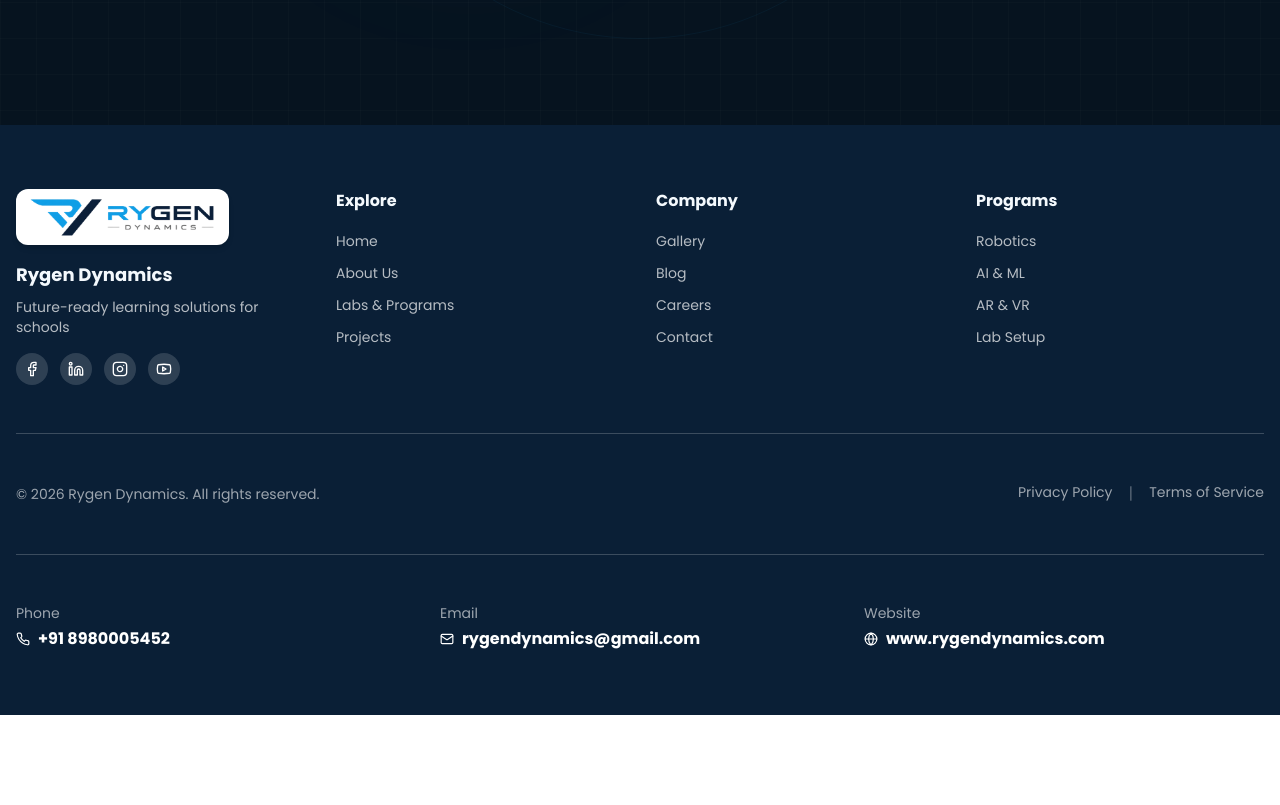
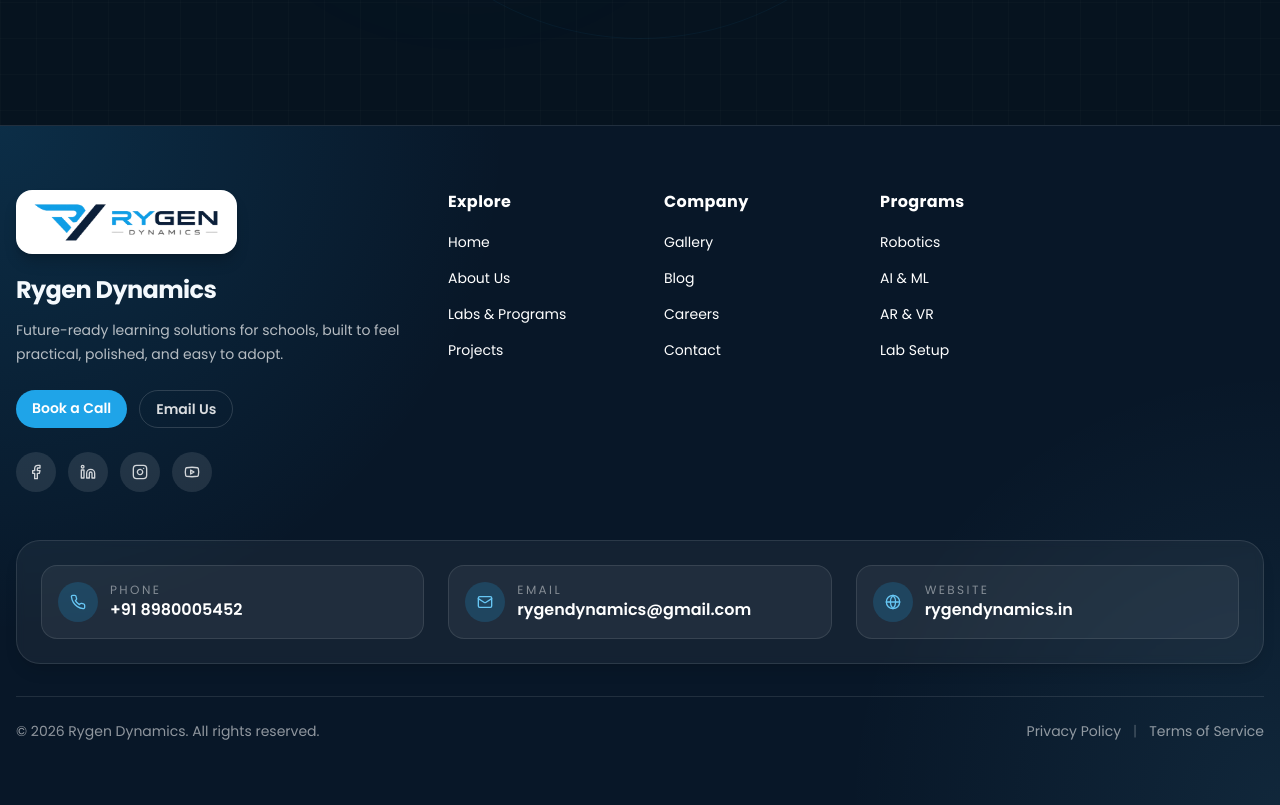
Before and after one commit to rygendynamics/RygenDynamics, a React (Vite) app: page /blog in a window 1280 px wide. Shown: the part 2660-3465 px from the top of the page. Before the commit the page ends 3375 px from the top, so only its background shows below. Built offline with nearby package versions, Linux system fonts and the light colour scheme.

Commit message:
Polish footer and STEM heading

```diff
--- a/src/components/Footer.tsx
+++ b/src/components/Footer.tsx
@@ -5,40 +5,47 @@ import logo from '../../Logo.png';
 
 export default function Footer() {
   return (
-    <footer className="bg-stem-navy text-white py-12 md:py-16">
-      <div className="max-w-7xl mx-auto px-4">
-        {/* Top Section */}
-        <div className="grid grid-cols-1 md:grid-cols-4 gap-8 mb-12 pb-12 border-b border-white/20">
-          {/* Company Info */}
+    <footer className="relative overflow-hidden border-t border-white/10 bg-[#081728] text-white">
+      <div className="absolute inset-0 bg-[radial-gradient(circle_at_top_left,rgba(31,164,232,0.16),transparent_35%),radial-gradient(circle_at_bottom_right,rgba(103,199,244,0.09),transparent_30%)]" />
+      <div className="relative max-w-7xl mx-auto px-4 py-14 md:py-16">
+        <div className="grid grid-cols-1 gap-12 lg:grid-cols-12">
           <motion.div
             initial={{ opacity: 0, y: 20 }}
             whileInView={{ opacity: 1, y: 0 }}
             viewport={{ once: true }}
+            className="lg:col-span-4"
           >
-            <div className="inline-flex items-center rounded-xl bg-white px-3 py-2 mb-4 shadow-md">
+            <div className="inline-flex items-center rounded-2xl bg-white px-4 py-3 shadow-lg shadow-black/20">
               <img src={logo} alt="Rygen Dynamics" className="h-10 w-auto object-contain" />
             </div>
-            <h3 className="font-bold text-lg mb-2">Rygen Dynamics</h3>
-            <p className="text-white/70 text-sm mb-4">
-              Future-ready learning solutions for schools
+            <h3 className="mt-5 text-2xl font-bold tracking-tight">Rygen Dynamics</h3>
+            <p className="mt-3 max-w-sm text-sm leading-6 text-white/70">
+              Future-ready learning solutions for schools, built to feel practical, polished, and easy to adopt.
             </p>
-            <div className="flex gap-3">
-              <a aria-label="Facebook" href="#" className="w-8 h-8 rounded-full bg-white/15 hover:bg-stem-blue transition-colors flex items-center justify-center">
+            <div className="mt-6 flex flex-wrap gap-3">
+              <Link to="/contact" className="rounded-full bg-stem-blue px-4 py-2 text-sm font-semibold text-white transition-colors hover:bg-stem-light-blue">
+                Book a Call
+              </Link>
+              <a href="mailto:rygendynamics@gmail.com" className="rounded-full border border-white/15 px-4 py-2 text-sm font-semibold text-white/85 transition-colors hover:border-white/30 hover:bg-white/5">
+                Email Us
+              </a>
+            </div>
+            <div className="mt-6 flex gap-3">
+              <a aria-label="Facebook" href="#" className="flex h-10 w-10 items-center justify-center rounded-full bg-white/10 text-white/80 transition-colors hover:bg-stem-blue hover:text-white">
                 <Facebook size={16} />
               </a>
-              <a aria-label="LinkedIn" href="#" className="w-8 h-8 rounded-full bg-white/15 hover:bg-stem-blue transition-colors flex items-center justify-center">
+              <a aria-label="LinkedIn" href="#" className="flex h-10 w-10 items-center justify-center rounded-full bg-white/10 text-white/80 transition-colors hover:bg-stem-blue hover:text-white">
                 <Linkedin size={16} />
               </a>
-              <a aria-label="Instagram" href="#" className="w-8 h-8 rounded-full bg-white/15 hover:bg-stem-blue transition-colors flex items-center justify-center">
+              <a aria-label="Instagram" href="#" className="flex h-10 w-10 items-center justify-center rounded-full bg-white/10 text-white/80 transition-colors hover:bg-stem-blue hover:text-white">
                 <Instagram size={16} />
               </a>
-              <a aria-label="YouTube" href="#" className="w-8 h-8 rounded-full bg-white/15 hover:bg-stem-blue transition-colors flex items-center justify-center">
+              <a aria-label="YouTube" href="#" className="flex h-10 w-10 items-center justify-center rounded-full bg-white/10 text-white/80 transition-colors hover:bg-stem-blue hover:text-white">
                 <Youtube size={16} />
               </a>
             </div>
           </motion.div>
 
-          {/* Quick Links */}
           {[
             {
               title: 'Explore',
@@ -74,12 +81,13 @@ export default function Footer() {
               whileInView={{ opacity: 1, y: 0 }}
               viewport={{ once: true }}
               transition={{ delay: (i + 1) * 0.1 }}
+              className="lg:col-span-2"
             >
-              <h4 className="font-bold mb-4">{column.title}</h4>
-              <ul className="space-y-2">
+              <h4 className="text-base font-bold tracking-wide text-white">{column.title}</h4>
+              <ul className="mt-4 space-y-3">
                 {column.links.map((link) => (
                   <li key={link.label}>
-                    <Link to={link.path} className="text-white/70 hover:text-stem-light-blue transition-colors text-sm">
+                    <Link to={link.path} className="text-sm text-white/68 transition-colors hover:text-stem-light-blue">
                       {link.label}
                     </Link>
                   </li>
@@ -89,42 +97,55 @@ export default function Footer() {
           ))}
         </div>
 
-        {/* Bottom Section */}
-        <div className="flex flex-col md:flex-row items-center justify-between gap-4">
-          <p className="text-white/60 text-sm">
-            &copy; {new Date().getFullYear()} Rygen Dynamics. All rights reserved.
-          </p>
-          <div className="flex gap-4">
-            <Link to="/contact" className="text-white/60 hover:text-stem-light-blue transition-colors text-sm">
+        <motion.div
+          initial={{ opacity: 0, y: 20 }}
+          whileInView={{ opacity: 1, y: 0 }}
+          viewport={{ once: true }}
+          className="mt-12 rounded-3xl border border-white/10 bg-white/5 p-6 shadow-lg shadow-black/10 backdrop-blur-sm"
+        >
+          <div className="grid grid-cols-1 gap-6 md:grid-cols-3">
+            <a href="tel:+918980005452" className="flex items-center gap-3 rounded-2xl border border-white/10 bg-white/5 px-4 py-4 transition-colors hover:border-white/20 hover:bg-white/10">
+              <span className="flex h-10 w-10 items-center justify-center rounded-full bg-stem-blue/20 text-stem-light-blue">
+                <Phone size={16} />
+              </span>
+              <div>
+                <p className="text-xs uppercase tracking-[0.2em] text-white/45">Phone</p>
+                <p className="font-semibold">+91 8980005452</p>
+              </div>
+            </a>
+            <a href="mailto:rygendynamics@gmail.com" className="flex items-center gap-3 rounded-2xl border border-white/10 bg-white/5 px-4 py-4 transition-colors hover:border-white/20 hover:bg-white/10">
+              <span className="flex h-10 w-10 items-center justify-center rounded-full bg-stem-blue/20 text-stem-light-blue">
+                <Mail size={16} />
+              </span>
+              <div>
+                <p className="text-xs uppercase tracking-[0.2em] text-white/45">Email</p>
+                <p className="font-semibold">rygendynamics@gmail.com</p>
+              </div>
+            </a>
+            <a href="https://rygendynamics.in" target="_blank" rel="noreferrer" className="flex items-center gap-3 rounded-2xl border border-white/10 bg-white/5 px-4 py-4 transition-colors hover:border-white/20 hover:bg-white/10">
+              <span className="flex h-10 w-10 items-center justify-center rounded-full bg-stem-blue/20 text-stem-light-blue">
+                <Globe size={16} />
+              </span>
+              <div>
+                <p className="text-xs uppercase tracking-[0.2em] text-white/45">Website</p>
+                <p className="font-semibold">rygendynamics.in</p>
+              </div>
+            </a>
+          </div>
+        </motion.div>
+
+        <div className="mt-8 flex flex-col gap-4 border-t border-white/10 pt-6 text-sm text-white/55 md:flex-row md:items-center md:justify-between">
+          <p>&copy; {new Date().getFullYear()} Rygen Dynamics. All rights reserved.</p>
+          <div className="flex flex-wrap items-center gap-3">
+            <Link to="/contact" className="transition-colors hover:text-stem-light-blue">
               Privacy Policy
             </Link>
-            <span className="text-white/30">|</span>
-            <Link to="/contact" className="text-white/60 hover:text-stem-light-blue transition-colors text-sm">
+            <span className="hidden text-white/25 md:inline">|</span>
+            <Link to="/contact" className="transition-colors hover:text-stem-light-blue">
               Terms of Service
             </Link>
           </div>
         </div>
-
-        {/* Contact Info */}
-        <motion.div
-          initial={{ opacity: 0, y: 20 }}
-          whileInView={{ opacity: 1, y: 0 }}
-          viewport={{ once: true }}
-          className="mt-12 pt-12 border-t border-white/20 grid grid-cols-1 md:grid-cols-3 gap-6 text-center md:text-left"
-        >
-          <div>
-            <p className="text-white/60 text-sm mb-1">Phone</p>
-            <p className="font-bold flex items-center gap-2"><Phone size={14} /> +91 8980005452</p>
-          </div>
-          <div>
-            <p className="text-white/60 text-sm mb-1">Email</p>
-            <p className="font-bold flex items-center gap-2"><Mail size={14} /> rygendynamics@gmail.com</p>
-          </div>
-          <div>
-            <p className="text-white/60 text-sm mb-1">Website</p>
-            <p className="font-bold flex items-center gap-2"><Globe size={14} /> www.rygendynamics.com</p>
-          </div>
-        </motion.div>
       </div>
     </footer>
   );
--- a/src/components/sections/STEMFocus.tsx
+++ b/src/components/sections/STEMFocus.tsx
@@ -42,7 +42,7 @@ export default function STEMFocus() {
           viewport={{ once: true }}
           className="section-title text-center mb-4"
         >
-          Our <span className="text-stem-blue">STEM Focus</span>
+          <span className="text-stem-navy">Our </span><span className="text-stem-blue">STEM Focus</span>
         </motion.h2>
 
         <motion.p
```
